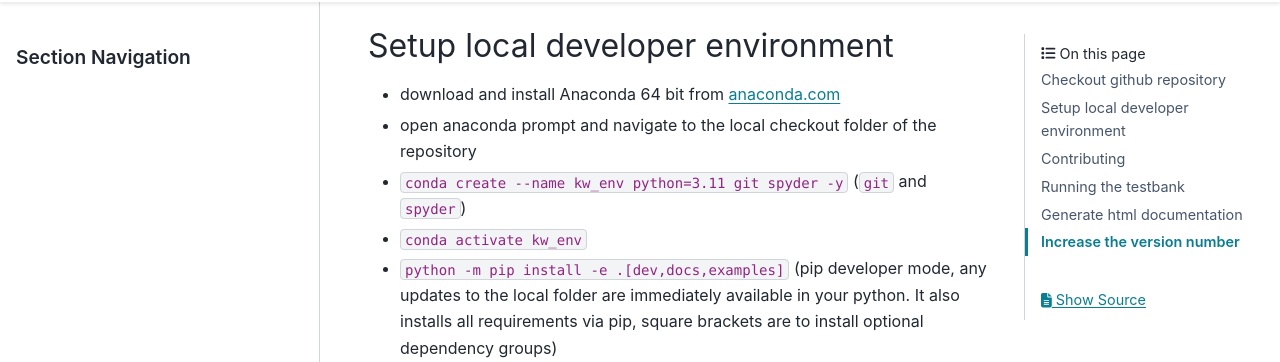
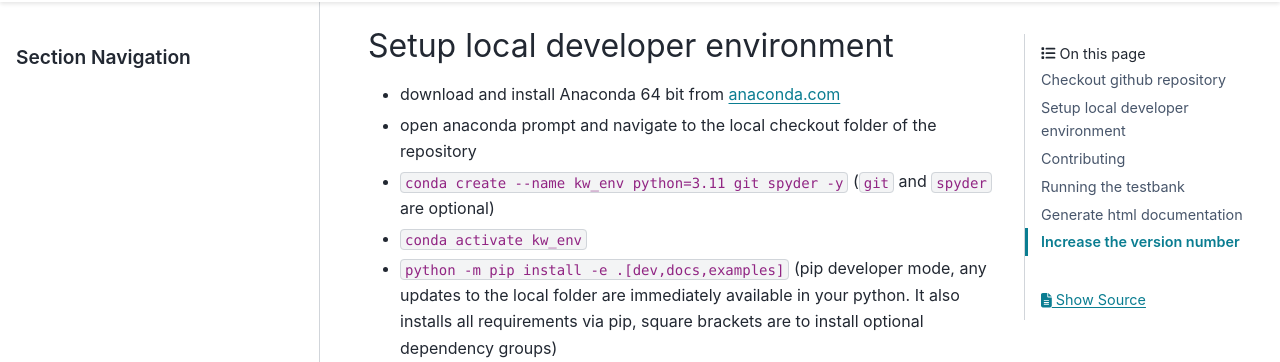
Before and after one commit to Deltares-research/kenmerkendewaarden, a Sphinx documentation site: the page built from docs/CONTRIBUTING.md, in a window 1280 px wide and 900 px high, scrolled down 559 px. Shown: the part 62-424 px from the top of the window. Built offline with Sphinx 7.4.7 and the PyData theme 0.15.4, drawn with Linux system fonts in a browser that asks for light colours.

Commit message:
updated contributing guidelines with issue contents

```diff
--- a/docs/CONTRIBUTING.md
+++ b/docs/CONTRIBUTING.md
@@ -14,7 +14,7 @@
 
 - download and install Anaconda 64 bit from [anaconda.com](https://www.anaconda.com/download/success)
 - open anaconda prompt and navigate to the local checkout folder of the repository
-- ``conda create --name kw_env python=3.11 git spyder -y`` (``git`` and ``spyder``)
+- ``conda create --name kw_env python=3.11 git spyder -y`` (``git`` and ``spyder`` are optional)
 - ``conda activate kw_env``
 - ``python -m pip install -e .[dev,docs,examples]`` (pip developer mode, any updates to the local folder are immediately available in your python. It also installs all requirements via pip, square brackets are to install optional dependency groups)
 - ``conda deactivate``
```
